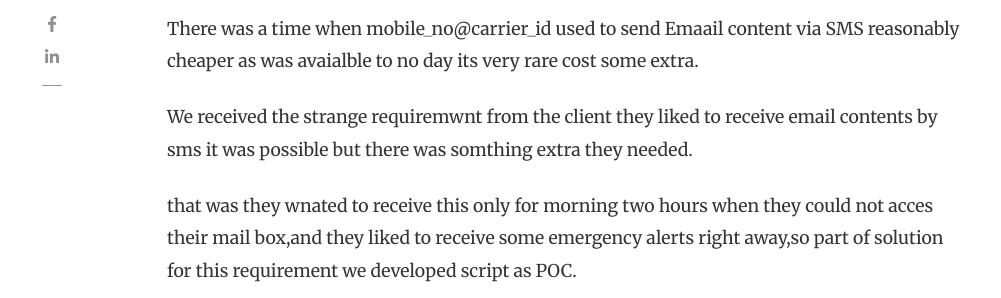
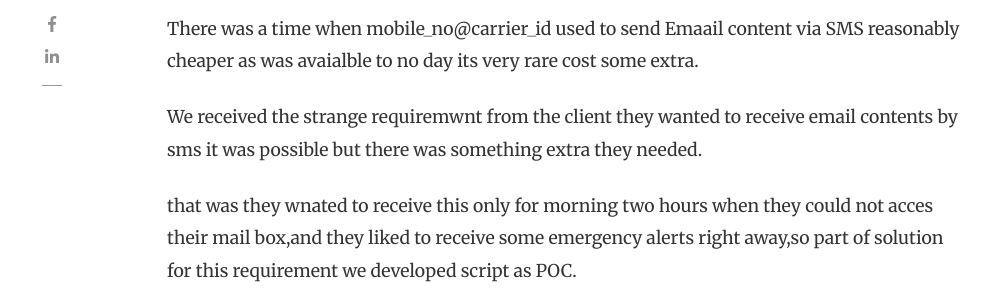
Before and after one commit to ashish-choudhari/weblog, a Jekyll site: the page built from _posts/2020-03-04-email-2-sms-for-specific-duration-of-day.md, in a window 1280 px wide and 900 px high, scrolled down 665 px. Shown: the part 154-452 px from the top of the window, without its empty margins (118-1119 px from the left). Built offline with Jekyll 4.4.1, drawn with Linux system fonts in a browser that asks for light colours; nearby versions of some CDN libraries; comment, search, counter and statistics services are not loaded.

Commit message:
made changes

```diff
--- a/_posts/2020-03-04-email-2-sms-for-specific-duration-of-day.md
+++ b/_posts/2020-03-04-email-2-sms-for-specific-duration-of-day.md
@@ -11,7 +11,7 @@
 
 There was a time when mobile_no@carrier_id used to send Emaail content via SMS reasonably cheaper as was avaialble to no day its very rare cost some extra.
 
-We received the strange requiremwnt from the client they liked to receive email contents by sms it was possible but there was somthing extra they needed.
+We received the strange requiremwnt from the client they wanted to receive email contents by sms it was possible but there was something extra they needed.
 
 that was they wnated to receive this only for morning two hours when they could not acces their mail box,and they liked to receive some emergency alerts right away,so part of solution for this requirement we developed script as POC.
 
```
